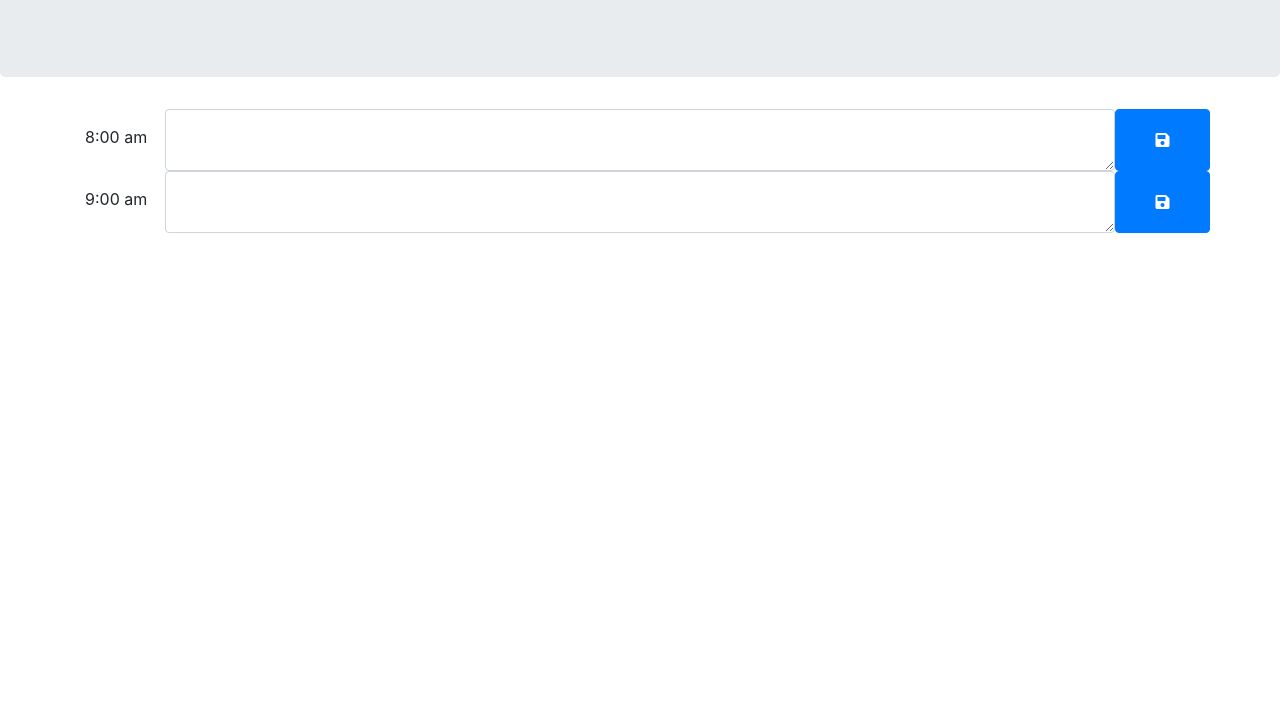
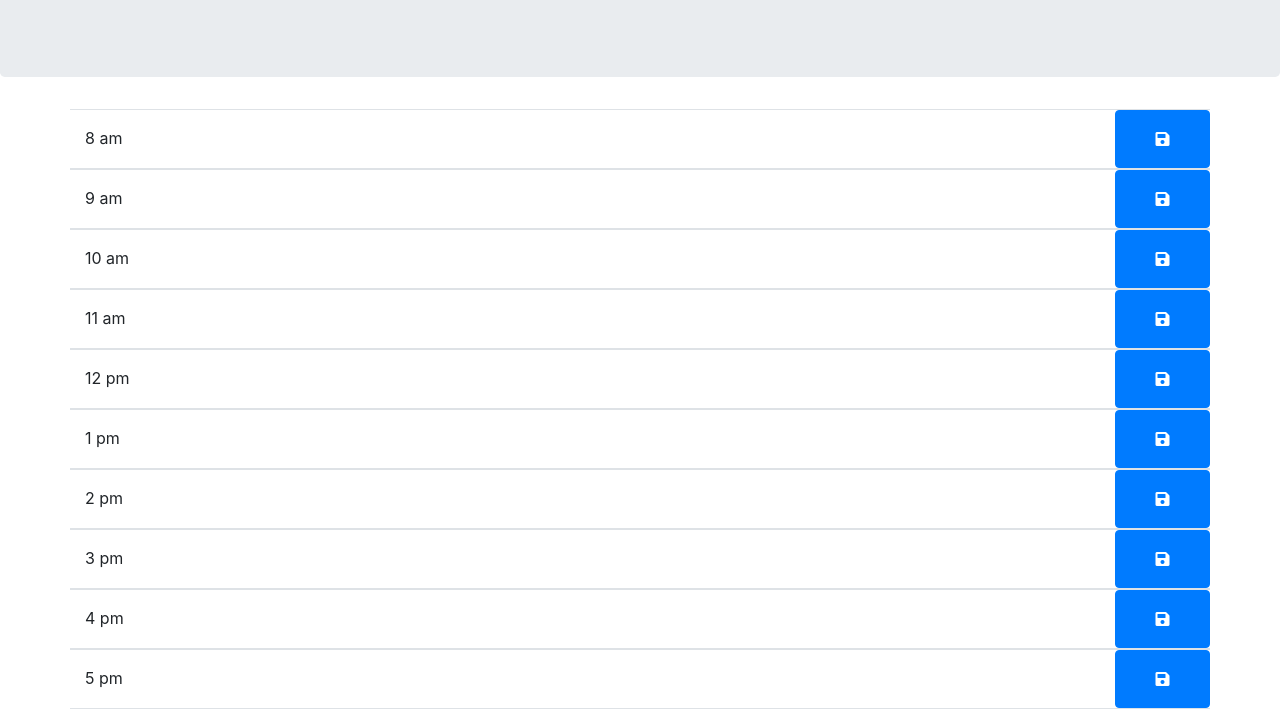
Before and after one commit to sonali-sohoni/workday-scheduler, a plain HTML site: page index.html in a window 1280 px wide. Shown: the part 191-900 px from the top of the page. Before the commit the page ends 800 px from the top, so only its background shows below. Drawn offline with nearby package versions, Linux system fonts and the light colour scheme; files that its build step writes are made by us from their sources.

Commit message:
dynamic tasks setup completed

```diff
--- a/assets/css/style.css
+++ b/assets/css/style.css
@@ -4,5 +4,11 @@
 	box-sizing: border-box;
 }
 
-.hrclass {
+.hours {
+	height: 60px;
 }
+
+.task-description{
+  vertical-align: center;
+
+}
--- a/assets/js/script.js
+++ b/assets/js/script.js
@@ -1,37 +1,67 @@
-$(".btn-save").on("click", function (event) {
-	var t = $(this).prev();
-	console.log(t);
-	var text = t.val().trim();
-	var taskid = $(t).attr("data-hr-slot");
-	console.log(taskid);
-	console.log(text);
-	saveTasks(taskid, text);
-});
+var tasks = {};
+function getTasks() {
+	var tasksJson = localStorage.getItem("work-hr-tasks");
+	if (tasksJson) {
+		tasks = JSON.parse(tasksJson);
+	} else tasks = {};
 
-var tasks = [];
+	var temp = { "8am": "abc", "9am": "def", "10am": "pqr" };
+	var x = JSON.stringify(temp);
+	var y = JSON.parse(x);
+	console.log(x);
+	console.log(y);
+}
 function saveTasks(taskid, text) {
 	// var tasksJson = localStorage.getItem("work-hr-tasks");
 	// if (tasksJson) {
 	// 	tasks = JSON.parse(tasksJson);
 	// } else tasks = [];
-	var newTask = {};
-	newTask[taskid] = text;
-	console.log(newTask);
-	tasks.push(newTask);
+	getTasks();
+
+	tasks[taskid] = text;
 	console.log(tasks);
+	console.log(JSON.stringify(tasks));
 	localStorage.setItem("work-hr-tasks", JSON.stringify(tasks));
 }
 
-function getTasks() {
-  	var tasksJson = localStorage.getItem("work-hr-tasks");
-		if (tasksJson) {
-			tasks = JSON.parse(tasksJson);
-		} else tasks = [];
+function buildTasksHtml() {
+	getTasks();
+	for (var i = 8; i <= 17; i++) {
+		var ampm = i < 12 ? "am" : "pm";
+		var timeIndex = i > 12 ? i - 12 : i;
+		var divRow = $("<div>");
+		divRow.addClass("row hours border-top border-bottom");
+
+		var div1 = $("<div>").addClass("col-md-1 pt-3");
+		div1.html(timeIndex + " " + ampm);
+
+		var taskdesc = tasks["tasks" + timeIndex];
+		var div2 = $("<div>").addClass("col-md-10 pt-3 task-description");
+		div2.attr("data-hr-slot", "tasks" + timeIndex);
+		div2.html(taskdesc);
+		// var txtarea2 = $("<textarea>").addClass(
+		// 	"form-control col-md-10 task-description"
+		// );
+		// txtarea2.attr("data-hr-slot", "tasks" + timeIndex);
+		// txtarea2.val(taskdesc);
+
+		var btn3 = $("<button>").addClass("col-md-1 btn btn-primary btn-save");
+		btn3.attr("type", "button");
+		btn3.html("<i class='fas fa-save'></i>");
+
+		divRow.append(div1, div2, btn3);
+		console.log(divRow);
+		$(".container").append(divRow);
+	}
+	$(".btn-save").on("click", function (event) {
+		var t = $(this).prev();
+		console.log(t);
+		var text = t.val().trim();
+		var taskid = $(t).attr("data-hr-slot");
+		console.log(taskid);
+		console.log(text);
+		saveTasks(taskid, text);
+	});
 }
 
-function buildTasksHtml() {
-  for (var i = 8; i <= 17; i++){
-    var divRow = $("<div>");
-    divRow.classList.add("row hours");
-  }
-}
+window.onload = buildTasksHtml;
--- a/index.html
+++ b/index.html
@@ -22,7 +22,7 @@
 			rel="stylesheet"
 			href="https://cdnjs.cloudflare.com/ajax/libs/font-awesome/4.7.0/css/font-awesome.min.css"
 		/>
-		<link rel="stylesheet" href="style.css" />
+		<link rel="stylesheet" href="./assets/css/style.css" />
 		<title>Work Day Scheduler</title>
 	</head>
 
@@ -33,7 +33,7 @@
 			<p id="currentDay" class="lead"></p>
 		</header>
 		<div class="container">
-			<div class="row hours" id="hr8-row">
+			<!-- <div class="row hours" id="hr8-row">
 				<div class="col-md-1 pt-3">8:00 am</div>
 				<textarea
 					class="form-control col-md-10 task-description"
@@ -58,7 +58,7 @@
 				<button type="button" class="col-md-1 btn btn-primary btn-save">
 					<i class="fas fa-save"></i>
 				</button>
-			</div>
+			</div>-->
 
 			<!-- Timeblocks go here -->
 		</div>
```
